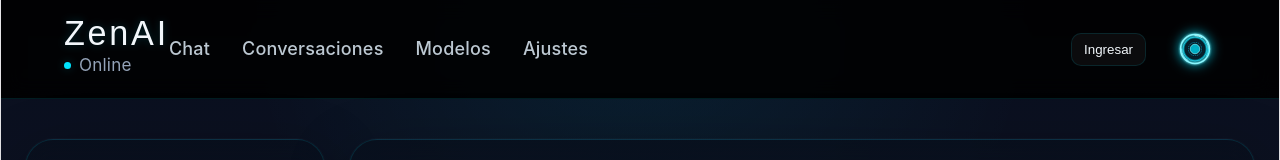
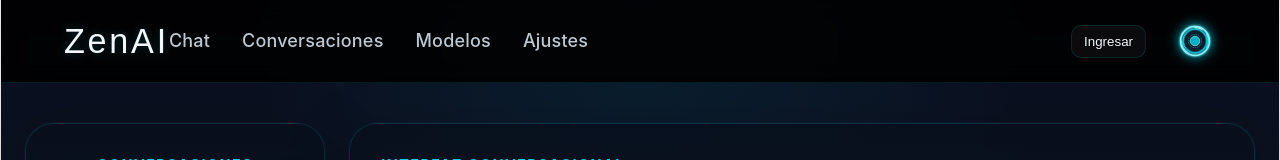
Before and after one commit to SESASAN/ZenAi, a React (Vite) app: page / in a window 1280 px wide. Shown: the top 160 px of the page. Built offline with nearby package versions, Linux system fonts and the light colour scheme; no server answers.

Commit message:
fix: remove navbar online status

```diff
--- a/src/components/Navbar.tsx
+++ b/src/components/Navbar.tsx
@@ -8,7 +8,6 @@ interface NavItem {
 
 interface NavbarProps {
   brand?: string
-  status?: "online" | "offline"
   links?: NavItem[]
   isAltTheme?: boolean
   onToggleTheme?: () => void
@@ -26,7 +25,6 @@ const defaultLinks: NavItem[] = [
 
 export function Navbar({
   brand = "ZenAI",
-  status = "online",
   links = defaultLinks,
   isAltTheme = false,
   onToggleTheme,
@@ -40,11 +38,6 @@ export function Navbar({
 
         <div className="navbar__brand">
           <span className="navbar__logo">{brand}</span>
-
-          <div className="navbar__status">
-            <span className="navbar__status-dot" />
-            {status === "online" ? "Online" : "Offline"}
-          </div>
         </div>
 
         <nav className="navbar__nav">
--- a/src/services/chat/chatApi.ts
+++ b/src/services/chat/chatApi.ts
@@ -51,9 +51,7 @@ export async function sendChatMessage(
       body: JSON.stringify(payload)
     })
   } catch {
-    throw new Error(
-      "No se pudo conectar con el backend local. Asegurate de ejecutar `npm run dev:local` dentro de `functions/`."
-    )
+    throw new Error("Conexión Perdida")
   }
 
   const data = (await response.json()) as ChatApiResponse | ChatApiError
--- a/src/styles/navbar.css
+++ b/src/styles/navbar.css
@@ -30,21 +30,6 @@
   text-shadow: 0 0 8px var(--accent-medium);
 }
 
-.navbar__status {
-  display: flex;
-  align-items: center;
-  gap: 8px;
-  font-size: 0.95rem;
-  color: var(--text-secondary);
-}
-
-.navbar__status-dot {
-  width: 7px;
-  height: 7px;
-  border-radius: 50%;
-  background: var(--accent-strong);
-  box-shadow: 0 0 8px var(--accent-medium);
-}
 
 .navbar__nav {
   display: flex;
```
